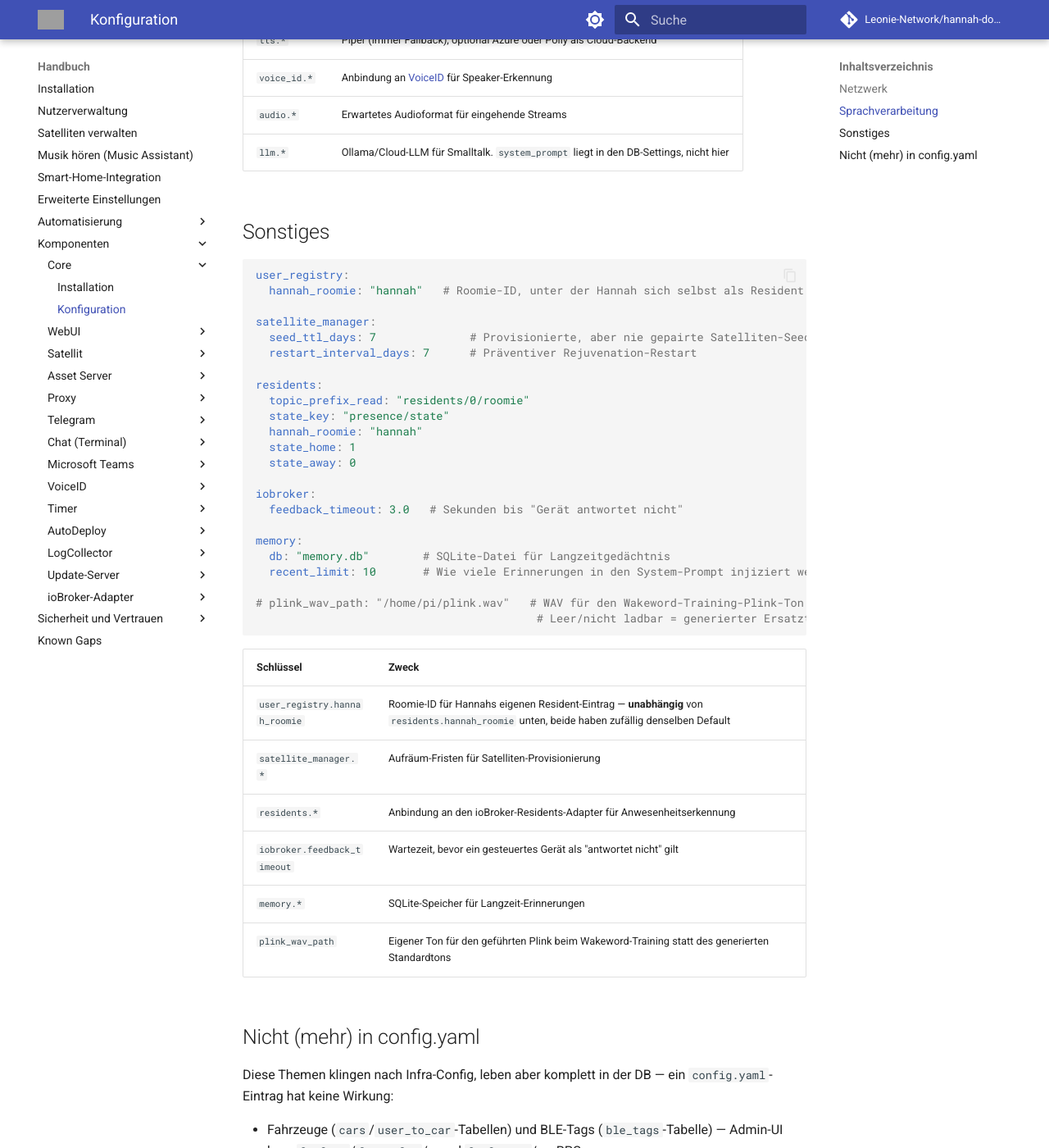
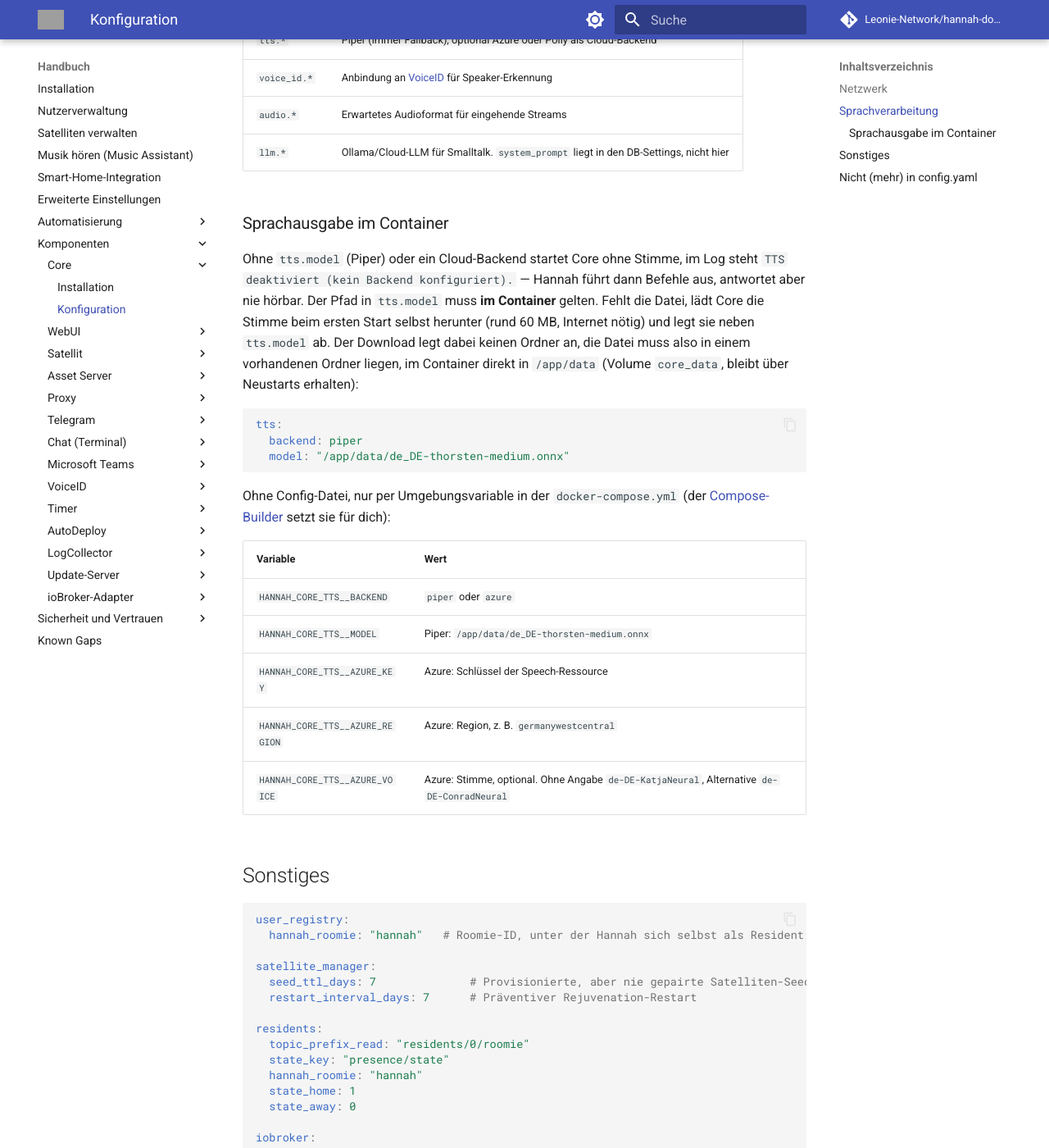
Before and after one commit to Leonie-Network/hannah-docs, an MkDocs documentation site: the page built from docs/components/core/configuration.md, in a window 1280 px wide and 1400 px high, scrolled down 2756 px. Shown: the whole window at 82% size. Built offline with MkDocs 1.6.1 and Material for MkDocs 9.7.7, drawn with Linux system fonts in a browser that asks for light colours; comment, search, counter and statistics services are not loaded; grey boxes are pictures that could not be loaded.

Commit message:
docs(manual): the compose builder sets up the voice, Core starts with one
A Core started from the compose builder or from the compose file of the manual
had no text-to-speech backend: it logged "TTS deaktiviert (kein Backend
konfiguriert)", executed commands but never answered out loud, and nothing on
the installation page said that a voice has to be added.

- builder: new section "Sprachausgabe" with Piper (local) or Azure (cloud).
  Piper: choice of voice, sets HANNAH_CORE_TTS__BACKEND and __MODEL to a file
  directly in /app/data, because the download of the voice does not create
  folders. Azure: key, region and voice (default Katja), checked before the
  file is generated. A note says that the first start downloads the voice
  (about 60 MB)
- installation (Docker for the experienced): warning that tts.model of the
  example config points to /home/pi/..., which does not exist in the container
- Core configuration: section "Sprachausgabe im Container" with the config
  and the environment variables

Closes #48

Co-Authored-By: Claude Sonnet 5.5 <noreply@anthropic.com>

````diff
--- a/docs/assets/js/compose-builder.js
+++ b/docs/assets/js/compose-builder.js
@@ -54,6 +54,12 @@
     sel.telegramWebuiUrl = root.querySelector('[data-hcb="telegram-webui-url"]').value.trim();
     sel.hostLanIp = root.querySelector('[data-hcb="host-lan-ip"]').value.trim();
 
+    sel.ttsMode = root.querySelector('[name="hcb-tts-mode"]:checked').value;
+    sel.ttsVoice = root.querySelector('[data-hcb="tts-voice"]').value;
+    sel.azureKey = root.querySelector('[data-hcb="azure-key"]').value.trim();
+    sel.azureRegion = root.querySelector('[data-hcb="azure-region"]').value.trim();
+    sel.azureVoice = root.querySelector('[data-hcb="azure-voice"]').value;
+
     return sel;
   }
 
@@ -76,6 +82,10 @@
     }
     if (sel.telegram && !sel.telegramToken) {
       errors.push("Telegram: Bot-Token fehlt (von @BotFather).");
+    }
+    if (sel.ttsMode === "azure") {
+      if (!sel.azureKey) errors.push("Sprachausgabe (Azure): Schlüssel fehlt.");
+      if (!sel.azureRegion) errors.push("Sprachausgabe (Azure): Region fehlt, z. B. germanywestcentral.");
     }
     return errors;
   }
@@ -111,6 +121,20 @@
     if (sel.voiceid) {
       env.push(["HANNAH_CORE_VOICE_ID__ENABLED", "true"]);
       env.push(["HANNAH_CORE_VOICE_ID__BASE_URL", "http://hannah-voiceid:8080"]);
+    }
+
+    // Sprachausgabe: ohne tts.backend/tts.model startet Core ohne Stimme und antwortet nie
+    // laut ("TTS deaktiviert (kein Backend konfiguriert)"). Die Piper-Stimme lädt Core beim
+    // ersten Start selbst herunter, direkt in den vorhandenen Ordner /app/data (das Volume
+    // core_data) — der Download legt keine Unterordner an, deshalb kein eigener Ordner.
+    if (sel.ttsMode === "piper") {
+      env.push(["HANNAH_CORE_TTS__BACKEND", "piper"]);
+      env.push(["HANNAH_CORE_TTS__MODEL", "/app/data/" + sel.ttsVoice + ".onnx"]);
+    } else if (sel.ttsMode === "azure") {
+      env.push(["HANNAH_CORE_TTS__BACKEND", "azure"]);
+      env.push(["HANNAH_CORE_TTS__AZURE_KEY", sel.azureKey]);
+      env.push(["HANNAH_CORE_TTS__AZURE_REGION", sel.azureRegion]);
+      env.push(["HANNAH_CORE_TTS__AZURE_VOICE", sel.azureVoice]);
     }
 
     // Core übernimmt die UDP-Discovery nur, solange kein Proxy verbunden ist — sobald
@@ -458,6 +482,8 @@
     var dbOwnFields = root.querySelector('[data-hcb="db-own-fields"]');
     var mqttOwnFields = root.querySelector('[data-hcb="mqtt-own-fields"]');
     var telegramFields = root.querySelector('[data-hcb="telegram-fields"]');
+    var piperFields = root.querySelector('[data-hcb="piper-fields"]');
+    var azureFields = root.querySelector('[data-hcb="azure-fields"]');
 
     function syncVisibility() {
       dbFields.hidden = !dbGate.checked;
@@ -468,6 +494,10 @@
       mqttOwnFields.hidden = !mqttMode || mqttMode.value !== "own";
 
       telegramFields.hidden = !root.querySelector('[data-hcb="component-telegram"]').checked;
+
+      var ttsMode = root.querySelector('[name="hcb-tts-mode"]:checked');
+      piperFields.hidden = !ttsMode || ttsMode.value !== "piper";
+      azureFields.hidden = !ttsMode || ttsMode.value !== "azure";
     }
 
     root.addEventListener("change", syncVisibility);
@@ -477,6 +507,7 @@
     var output = root.querySelector('[data-hcb="output"]');
     var yamlCode = root.querySelector('[data-hcb="yaml-code"]');
     var assetNote = root.querySelector('[data-hcb="asset-note"]');
+    var piperNote = root.querySelector('[data-hcb="piper-note"]');
     var lastResult = null;
 
     root.querySelector('[data-hcb="generate"]').addEventListener("click", function () {
@@ -496,6 +527,7 @@
       errorBox.hidden = true;
       lastResult = buildCompose(sel);
       assetNote.hidden = !sel.assetserver;
+      piperNote.hidden = sel.ttsMode !== "piper";
       yamlCode.textContent = lastResult.compose;
       output.hidden = false;
       output.scrollIntoView({ behavior: "smooth", block: "nearest" });
--- a/docs/components/core/configuration.md
+++ b/docs/components/core/configuration.md
@@ -118,6 +118,33 @@ llm:
 | `audio.*` | Erwartetes Audioformat für eingehende Streams |
 | `llm.*` | Ollama/Cloud-LLM für Smalltalk. `system_prompt` liegt in den DB-Settings, nicht hier |
 
+### Sprachausgabe im Container
+
+Ohne `tts.model` (Piper) oder ein Cloud-Backend startet Core ohne Stimme, im Log steht
+`TTS deaktiviert (kein Backend konfiguriert).` — Hannah führt dann Befehle aus, antwortet
+aber nie hörbar. Der Pfad in `tts.model` muss **im Container** gelten. Fehlt die Datei,
+lädt Core die Stimme beim ersten Start selbst herunter (rund 60 MB, Internet nötig) und
+legt sie neben `tts.model` ab. Der Download legt dabei keinen Ordner an, die Datei muss
+also in einem vorhandenen Ordner liegen, im Container direkt in `/app/data` (Volume
+`core_data`, bleibt über Neustarts erhalten):
+
+```yaml
+tts:
+  backend: piper
+  model: "/app/data/de_DE-thorsten-medium.onnx"
+```
+
+Ohne Config-Datei, nur per Umgebungsvariable in der `docker-compose.yml` (der
+[Compose-Builder](../../manual/installation.md) setzt sie für dich):
+
+| Variable | Wert |
+|---|---|
+| `HANNAH_CORE_TTS__BACKEND` | `piper` oder `azure` |
+| `HANNAH_CORE_TTS__MODEL` | Piper: `/app/data/de_DE-thorsten-medium.onnx` |
+| `HANNAH_CORE_TTS__AZURE_KEY` | Azure: Schlüssel der Speech-Ressource |
+| `HANNAH_CORE_TTS__AZURE_REGION` | Azure: Region, z. B. `germanywestcentral` |
+| `HANNAH_CORE_TTS__AZURE_VOICE` | Azure: Stimme, optional. Ohne Angabe `de-DE-KatjaNeural`, Alternative `de-DE-ConradNeural` |
+
 ## Sonstiges
 
 ```yaml
````
Also changed, not shown: docs/manual/installation.md (+41 -0 lines).
